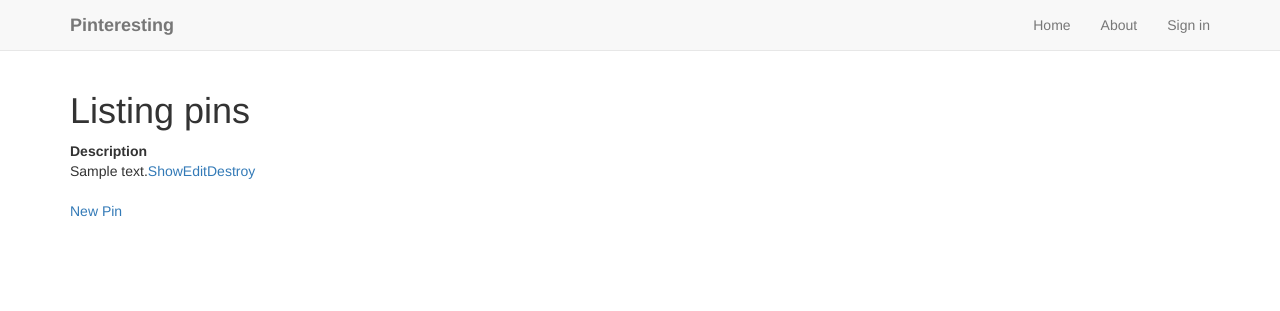
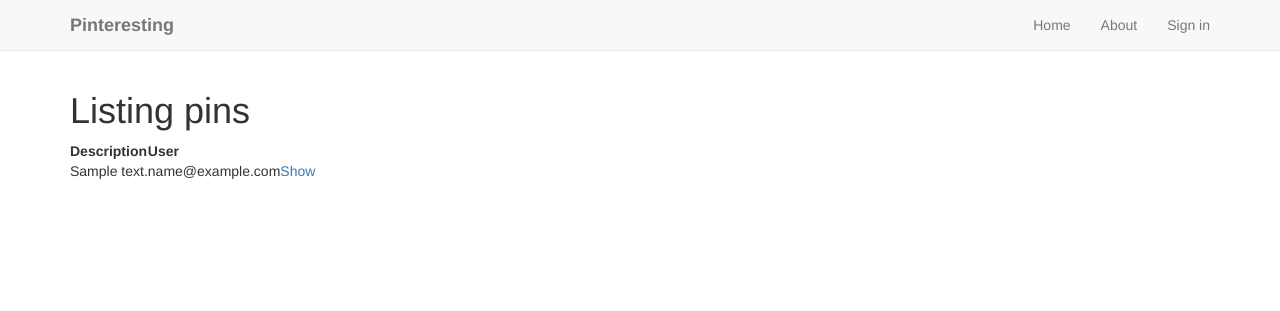
Before and after one commit to correah2009/pinteresting, a Rails app: page /pins in a window 1280 px wide. Shown: the top 311 px of the page. Run offline with Rails 7, Linux system fonts and the light colour scheme; tables that the repository leaves empty hold one stand-in row (values such as "Sample post"); style sheets or scripts are compiled from the project's sources; some libraries are stand-ins or nearby versions.

Commit message:
Add pins/user Association and Authentication

```diff
--- a/app/controllers/pins_controller.rb
+++ b/app/controllers/pins_controller.rb
@@ -1,6 +1,7 @@
 class PinsController < ApplicationController
   before_action :set_pin, only: [:show, :edit, :update, :destroy]
-
+  before_action :correct_user, only: [:edit, :destroy, :update]
+  before_filter :authenticate_user!, except:[:index, :show]
   def index
     @pins = Pin.all
   end
@@ -9,14 +10,14 @@ class PinsController < ApplicationController
   end
 
   def new
-    @pin = Pin.new
+    @pin = current_user.pins.build #Pin.new [but this is through the model, not the user]
   end
 
   def edit
   end
 
   def create
-    @pin = Pin.new(pin_params)
+    @pin = current_user.pins.build(pin_params)
     if @pin.save
       redirect_to @pin, notice: 'Pin was successfully created.'
     else
@@ -43,6 +44,12 @@ class PinsController < ApplicationController
       @pin = Pin.find(params[:id])
     end
 
+    def correct_user
+       @pin = current_user.pins.find_by(id: params[:id])
+      #.find raises an error if it does not find it
+      redirect_to pins_url, notice: "Not authorized to edit this pin" if @pin.nil?
+    end
+
     # Never trust parameters from the scary internet, only allow the white list through.
     def pin_params
       params.require(:pin).permit(:description)
--- a/app/models/pin.rb
+++ b/app/models/pin.rb
@@ -1,2 +1,3 @@
 class Pin < ActiveRecord::Base
+	belongs_to :user
 end
--- a/app/models/user.rb
+++ b/app/models/user.rb
@@ -3,4 +3,6 @@ class User < ActiveRecord::Base
   # :confirmable, :lockable, :timeoutable and :omniauthable
   devise :database_authenticatable, :registerable,
          :recoverable, :rememberable, :trackable, :validatable
+
+  has_many :pins
 end
--- a/app/views/pins/index.html.erb
+++ b/app/views/pins/index.html.erb
@@ -3,7 +3,8 @@
 <table>
   <thead>
     <tr>
-      <th>Description</th>
+      <th >Description</th>
+      <th >User</th>
       <th colspan="3"></th>
     </tr>
   </thead>
@@ -12,14 +13,18 @@
     <% @pins.each do |pin| %>
       <tr>
         <td><%= pin.description %></td>
+        <td><%= pin.user.email %></td>
         <td><%= link_to 'Show', pin %></td>
+        <% if pin.user == current_user %>
         <td><%= link_to 'Edit', edit_pin_path(pin) %></td>
         <td><%= link_to 'Destroy', pin, method: :delete, data: { confirm: 'Are you sure?' } %></td>
+        <% end %>
       </tr>
     <% end %>
   </tbody>
 </table>
 
 <br>
-
+<% if user_signed_in? %>
 <%= link_to 'New Pin', new_pin_path %>
+<% end %>
--- a/app/views/pins/show.html.erb
+++ b/app/views/pins/show.html.erb
@@ -4,6 +4,7 @@
   <strong>Description:</strong>
   <%= @pin.description %>
 </p>
-
+<% if @pin.user == current_user %>
 <%= link_to 'Edit', edit_pin_path(@pin) %> |
+<% end %>
 <%= link_to 'Back', pins_path %>
--- /dev/null
+++ b/db/migrate/20140712012135_add_user_id_to_pins.rb
@@ -0,0 +1,6 @@
+class AddUserIdToPins < ActiveRecord::Migration
+  def change
+    add_column :pins, :user_id, :integer
+    add_index :pins, :user_id
+  end
+end
```
Also changed, not shown: db/schema.rb.
